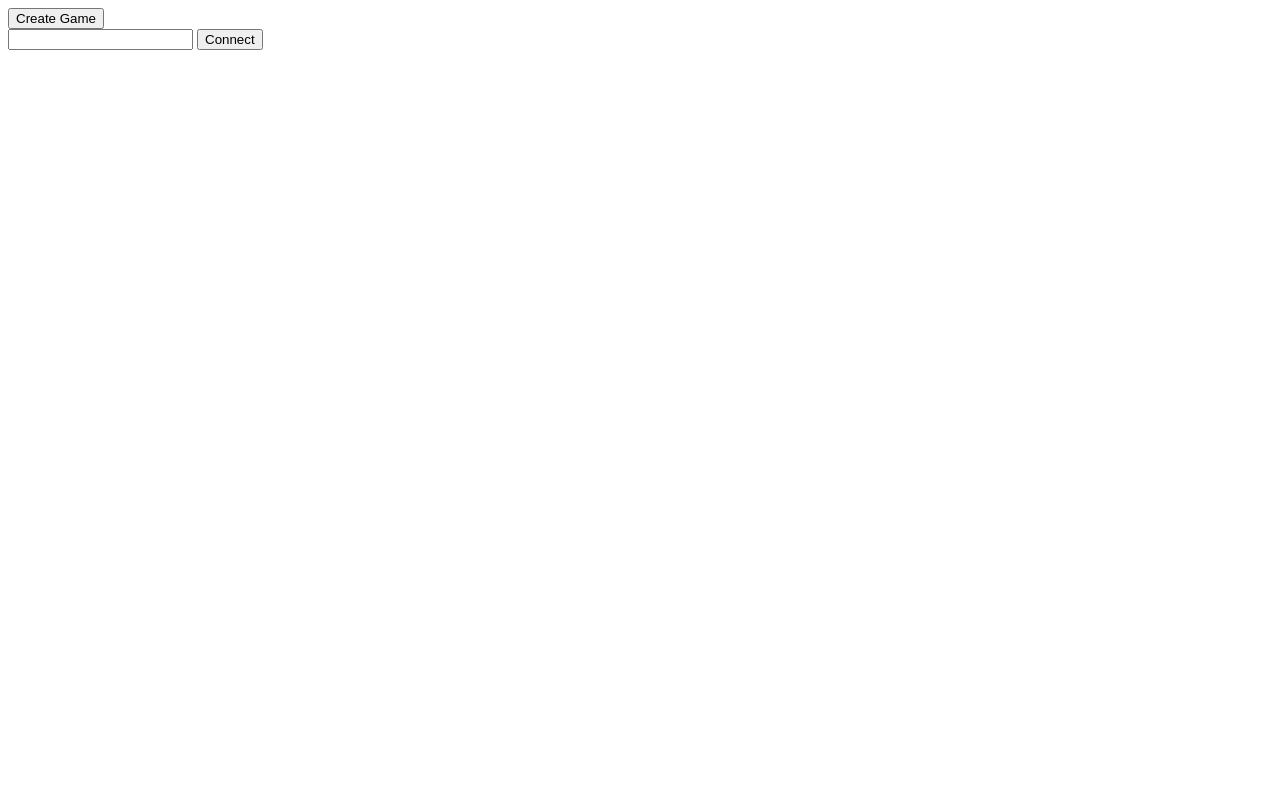
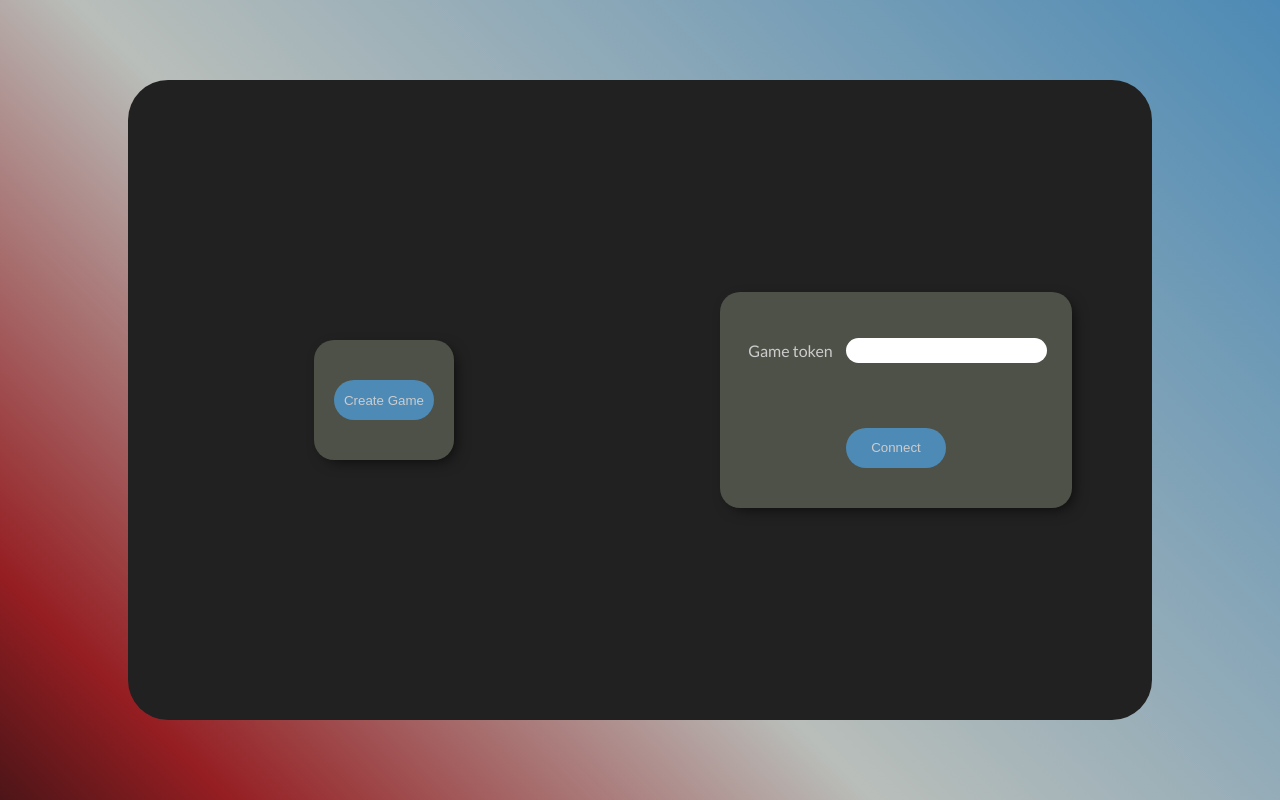
Before and after one commit to Nem-mod/UcodeFullStackRace01, a website: page static/html/main_page.html in a window 1280 px wide. Drawn offline with Linux system fonts and the light colour scheme; files that its build step writes are made by us from their sources.

Commit message:
main page frontend

```diff
--- a/controllers/ViewController.js
+++ b/controllers/ViewController.js
@@ -3,7 +3,7 @@ export const sendRegisterPage = async  (req, res) => {
 }
 
 export const sendLogInPage = async (req, res) => {
-    res.render('html/main')
+    res.render('html/login_page')
 }
 
 export const sendMainPage = async (req, res) => {
--- a/static/css/forms.css
+++ b/static/css/forms.css
@@ -5,6 +5,7 @@ body {
 
 .window-wrp {
     display: grid;
+    grid-template-columns: 1fr 1fr;
     background-color: var(--window-bg-color);
     border-radius: 40px;
     height: 80%;
@@ -54,7 +55,7 @@ form {
     align-items: center;
     row-gap: 20px;
     padding: 40px 20px;
-    width: 300px;
+    width: auto;
 
     -webkit-box-shadow: 5px 5px 15px -5px rgba(0,0,0,0.75);
     -moz-box-shadow: 5px 5px 15px -5px rgba(0,0,0,0.75);
--- a/static/html/main_page.html
+++ b/static/html/main_page.html
@@ -5,16 +5,36 @@
     <meta name="viewport"
           content="width=device-width, user-scalable=no, initial-scale=1.0, maximum-scale=1.0, minimum-scale=1.0">
     <meta http-equiv="X-UA-Compatible" content="ie=edge">
+    <link rel="stylesheet" href="css/style.css">
+    <link rel="stylesheet" href="css/forms.css">
     <title>Main Page</title>
 </head>
 <body>
-  <div id="tokenStr"></div>
-  <form action="/createGame" method="post">
-      <button type="submit" id="createRoomBtn">Create Game</button>
-  </form>
-  <form action="/connectGame">
-      <input type="text" name="token" required>
-      <button type="submit">Connect</button>
-  </form>
+<div class="centered-wrp">
+    <div class="window-wrp">
+        <div class="form-wrp">
+            <form action="/createGame" method="post">
+                <input type="submit" id="createRoomBtn" value="Create Game" class="submit-btn">
+            </form>
+        </div>
+        <div class="form-wrp">
+          <form action="/connectGame">
+              <div class="form-items-wrp">
+                  <div class="labels">
+                      <label for="token">Game token</label>
+                  </div>
+
+                  <div class="fields">
+                      <input type="text" name="token" id="token" required>
+                  </div>
+              </div>
+              <div class="errors">
+                  <span thjs:text="${tokenError}"></span>
+              </div>
+              <input type="submit" value="Connect" class="submit-btn">
+          </form>
+        </div>
+    </div>
+</div>
 </body>
 </html>
```
Also changed, not shown: controllers/AuthController.js (+11 -6 lines), index.js (+4 -3 lines), static/html/registration_page.html (+0 -38 lines).
